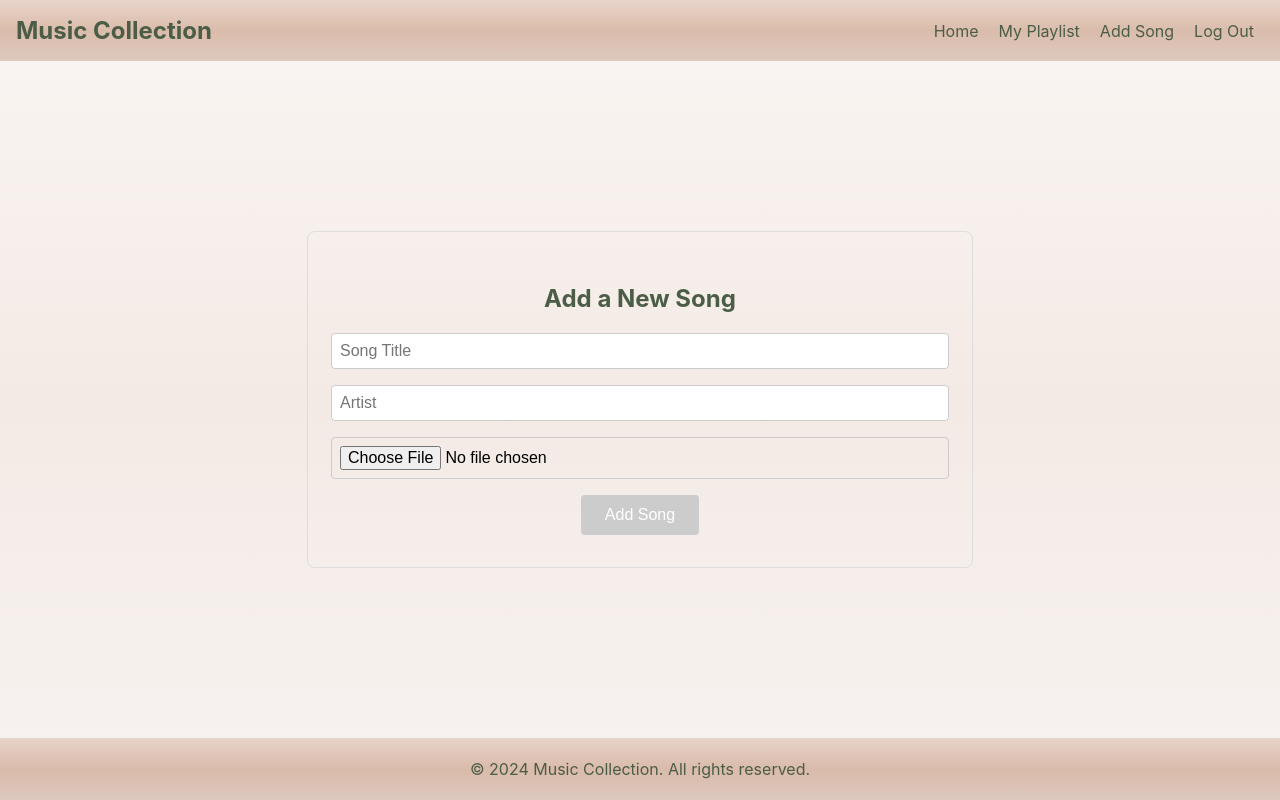
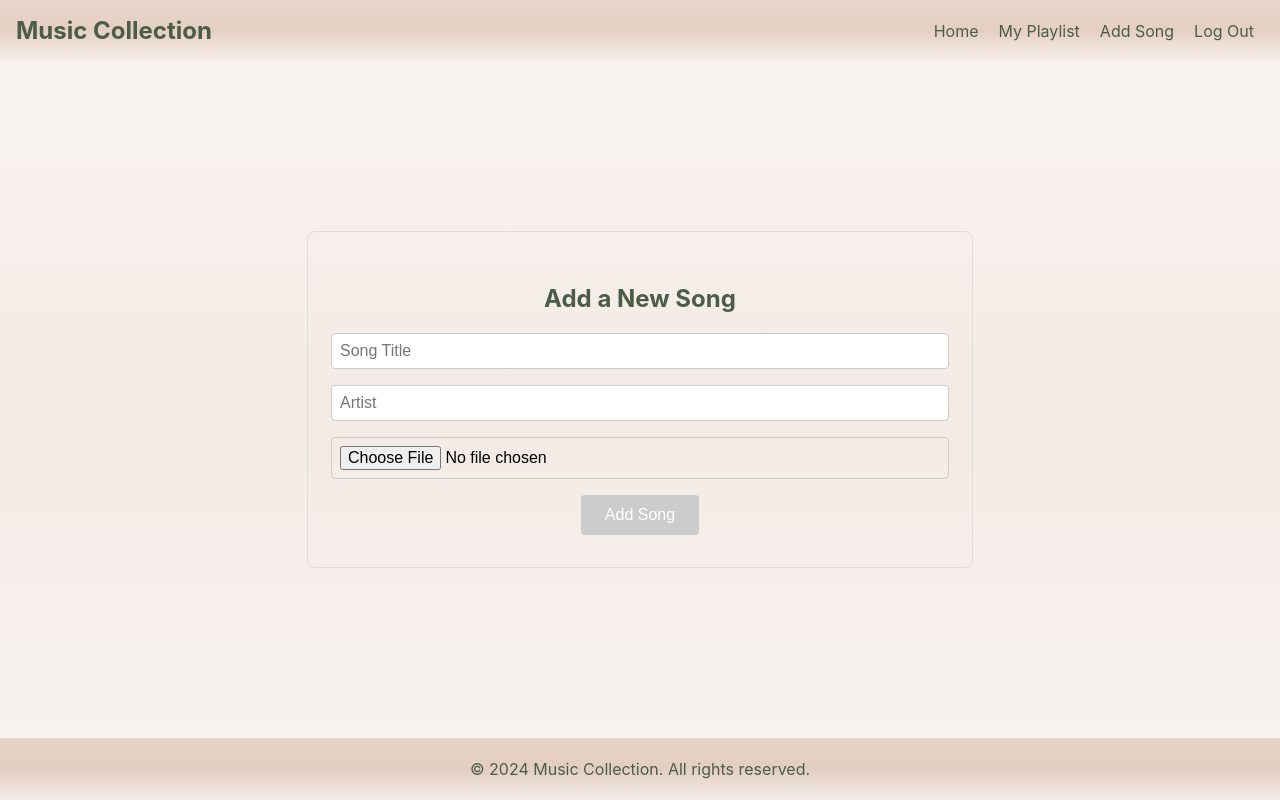
Before and after one commit to abate-Agegnehu/frontendmusicplayer, a React (Create React App) app: page /addsong in a window 1280 px wide. Built offline with nearby package versions, Linux system fonts and the light colour scheme.

Commit message:
today last commit

```diff
--- a/src/features/pages/Footer.jsx
+++ b/src/features/pages/Footer.jsx
@@ -16,8 +16,8 @@ const FooterContainer = styled.footer`
   padding: 0.3em;
   background: linear-gradient(
     rgba(208, 164, 142, 0.4),
-    rgba(197, 150, 123, 0.6),
-    rgba(180, 137, 114, 0.4)
+    rgba(197, 150, 123, 0.4),
+    rgba(180, 137, 114, 0.05)
   );
   color: #4b5d46;
 `;
--- a/src/features/pages/Navbar.jsx
+++ b/src/features/pages/Navbar.jsx
@@ -34,8 +34,8 @@ const StyledNav = styled.nav`
   padding: 1em;
   background: linear-gradient(
     rgba(208, 164, 142, 0.4),
-    rgba(197, 150, 123, 0.6),
-    rgba(180, 137, 114, 0.4)
+    rgba(197, 150, 123, 0.4),
+    rgba(180, 137, 114, 0.05)
   );
   color: #4B5D46;
   position: sticky;
```
